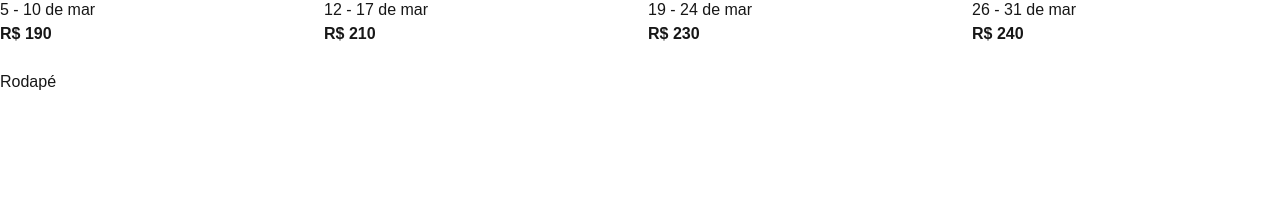
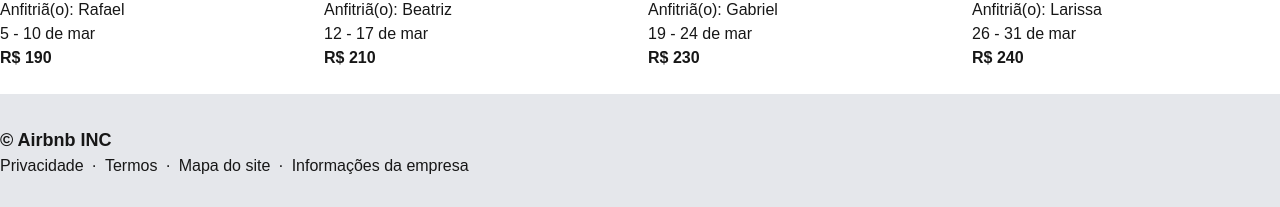
Before and after one commit to Luzia-Vitoria-Dev/Airbnb, a Next.js app: page / in a window 1280 px wide. Shown: the part 1495-1702 px from the top of the page. Before the commit the page ends 1589 px from the top, so only its background shows below. Built offline with nearby package versions, Linux system fonts and the light colour scheme.

Commit message:
feat: implement site footer widget and integrate into home page

```diff
--- a/src/app/page.tsx
+++ b/src/app/page.tsx
@@ -1,4 +1,5 @@
 import AccommodationList from "@/widgets/AccommodationList";
+import Footer from "@/widgets/Footer";
 import HorizontalFilterNavigation from "@/widgets/HorizontalFilterNavigation";
 import SearchBar from "@/widgets/SearchBar";
 import TopBar from "@/widgets/TopBar";
@@ -11,15 +12,15 @@ export default function Home() {
         <SearchBar/>
       </header>
 
-      <hr className="my-3"/>
+      <hr className="my-6"/>
 
       <main className="container mx-auto">
         <HorizontalFilterNavigation/>
         <AccommodationList/>
       </main>
 
-      <footer className="container mx-auto">
-        Rodapé
+      <footer className="bg-gray-200">
+        <Footer/>
       </footer>
     </>
   );
--- a/src/widgets/AccommodationList.tsx
+++ b/src/widgets/AccommodationList.tsx
@@ -2279,6 +2279,7 @@ const AccommodationList = () => {
                             alt={accommodation.photos[0].description}
                             width={300}
                             height={300}
+                            priority
                             />
                         </Accommodation>
                     </div>
--- /dev/null
+++ b/src/widgets/Footer.tsx
@@ -0,0 +1,22 @@
+import Link from "next/link"
+
+const Footer = () => {
+    return (
+        <>
+            <div className="container mx-auto py-8">
+                <span className="text-lg font-semibold pb-4">&copy; Airbnb INC</span>
+                <ul className="flex flex-row gap-2">
+                    <li><Link className="hover:text-red-500" href="/">Privacidade</Link></li>
+                    <li>&middot;</li>
+                    <li><Link className="hover:text-red-500" href="/">Termos</Link></li>
+                    <li>&middot;</li>
+                    <li><Link className="hover:text-red-500" href="/">Mapa do site</Link></li>
+                    <li>&middot;</li>
+                    <li><Link className="hover:text-red-500" href="/">Informações da empresa</Link></li>
+                </ul>
+            </div>
+        </>
+    )
+}
+
+export default Footer
```
